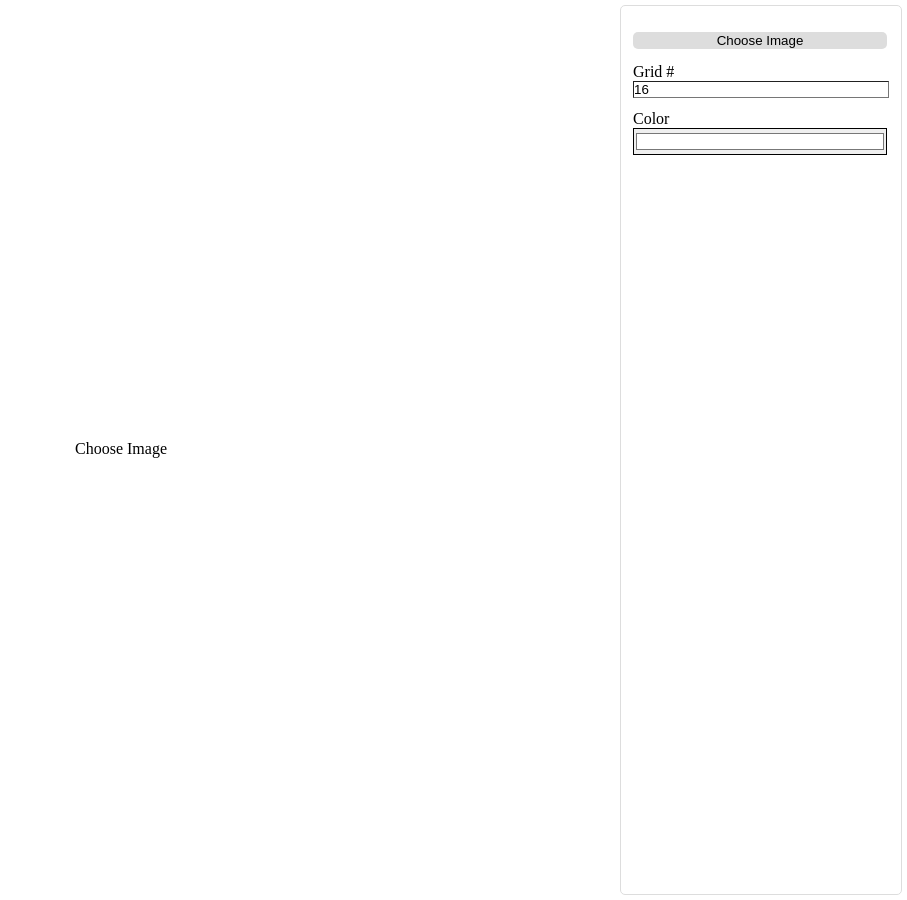
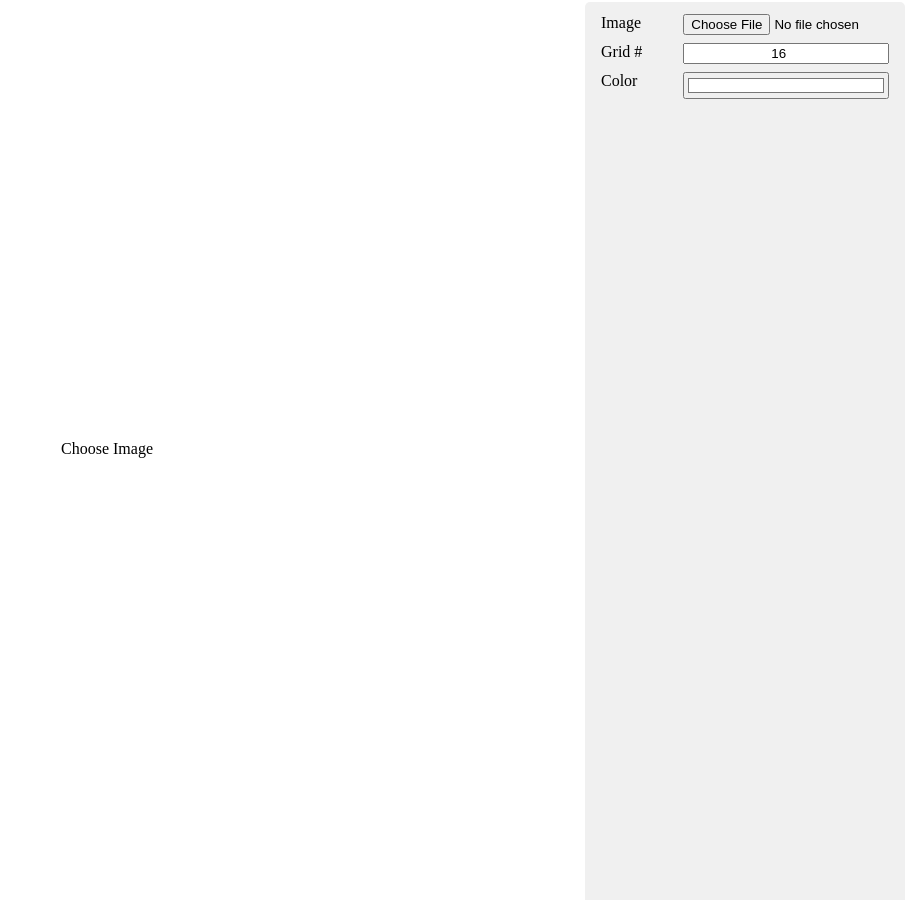
Before and after one commit to ashenm/tools, a Jekyll site: the page built from graphics/grid.html, in a window 1280 px wide. Shown: the whole page, without its empty margins (373-1280 px from the left). Built offline with Jekyll 4.4.1, drawn with Linux system fonts in a browser that asks for light colours; nearby versions of some CDN libraries.

Commit message:
[Graphics/Grid] Revamp Grid
- Restructure markup and styles
- Implement script logic via vanilla JavaScript
- Remove D3.js

```diff
--- a/graphics/grid.html
+++ b/graphics/grid.html
@@ -7,7 +7,7 @@
 
 {%- capture metadata -%}
   <meta charset="UTF-8" />
-  <meta name="viewport" content="width=device-width, initial-scale=1, shrink-to-fit=no" />
+  <meta name="viewport" content="width=device-width, initial-scale=1, maximum-scale=1, shrink-to-fit=no" />
   <meta name="description" content="{{ page.desc }}" />
   <meta name="keywords" content="{{ page.keywords }}" />
   <meta name="author" content="{{ site.author }}" />
@@ -16,126 +16,115 @@
 
   <style>
 
-    :root {
-      --slider-width: 1.5ch;
+    * {
+      box-sizing: border-box;
     }
 
     body {
       margin: 0;
+      height: 100vh;
+      padding: 2.5vh 2.5vw;
+      width: 100vw;
     }
 
     main {
-      height: calc(100vh - 2rem);
-      margin: 1rem;
-      margin-right: calc(1rem + var(--slider-width));
-    }
-
-    footer {
-      background: #FFF;
-      display: none;
-      height: calc(100vh - 1.5rem);
-      padding: 0.75rem;
-      padding-left: calc(0.75rem + var(--slider-width)); /* include slider width to clinch pixelated offsets */
-      position: absolute;
-      right: 0;
-      top: 0;
-      width: calc(25vw - 1.5rem);
+      height: 100%;
+      display: flex;
+      align-items: center;
+      justify-content: center;
+      max-width: 95vw;
+      max-height: 95vh;
+      width: 100%;
     }
 
     svg {
       height: 100%;
-      margin-left: auto;
-      margin-right: auto;
-      overflow: visible;
       display: block;
       width: 100%;
     }
 
+    text.input {
+      cursor: pointer;
+      dominant-baseline: middle;
+      text-anchor: middle;
+    }
+
+    output {
+      padding: 2.5px;
+      position: fixed;
+      transform: translate(0, -100%);
+      background-color: #DFDFDF;
+      border-radius: 2.5px;
+      display: none;
+      color: #000;
+    }
+
+    footer,
+    footer::before {
+      transition: bottom 0.5s;
+      position: fixed;
+      bottom: -100%;
+      right: 0.125rem;
+      left: 0.125rem;
+    }
+
+    footer {
+      background: #EEED;
+      border-radius: 5px;
+      margin: auto;
+    }
+
+    footer::before {
+      content: "△";
+      display: block;
+      text-align: center;
+      padding: 0.25rem;
+      cursor: pointer;
+      bottom: 0;
+    }
+
+    footer.disclose {
+      bottom: 0.125rem;
+    }
+
+    footer.disclose::before {
+      content: "▽";
+      position: static;
+    }
+
     div.input {
-      padding-top: 0.75rem;
+      padding: 0.25rem 0.5rem;
+    }
+
+    label {
+      display: grid;
+      grid-template-columns: 1fr 2.5fr;
     }
 
     input {
-      border-width: 1px;
-      display: block;
-      padding: 0;
-      width: calc(100% - 2px);
-    }
-
-    input[type="file"] {
-      visibility: hidden;
-    }
-
-    input[type="file"]::before {
-      background: #DDD;
-      border-radius: 5px;
-      content: "Choose Image";
-      cursor: pointer;
-      display: inline-block;
-      padding: 1px 6px;
-      position: relative;
       text-align: center;
-      visibility: visible;
-      width: calc(100% - 12px);
-    }
-
-    #slider {
-      background-color: #DDD;
-      color: #AAA;
-      cursor: pointer;
-      font-weight: bold;
-      height: calc(50vh + 1ex);
-      padding-top: calc(50vh - 1ex);
-      position: absolute;
-      right: 0;
-      top: 0;
-      width: var(--slider-width);
-    }
-
-    rect.backdrop {
-      fill: #DFDFDF;
-    }
-
-    text.input {
-      dominant-baseline: middle;
-      cursor: pointer;
-      text-anchor: middle;
-    }
-
-    text.label {
-      fill: #000000;
+      width: 100%;
     }
 
     @media (min-width: 768px) {
-
-      footer {
-        border: 1px solid #DDD;
-        border-radius: 5px;
-        display: block;
-        height: calc(100vh - 1.5rem - 12px);
-        margin: 5px;
-        padding: 0.75rem;
-        width: calc(25vw - 1.5rem - 12px);
-      }
-
-      main {
-        margin-right: calc(25vw + 1rem);
-      }
-
-      #slider {
-        display: none;
-      }
-
+      footer { max-width: 75vw; }
     }
 
     @media (min-width: 1024px) {
 
-      footer {
-        width: 256px;
+      body {
+        width: 75vw;
       }
 
-      main {
-        margin-right: calc(268px + 2.5rem);
+      footer {
+        top: 0.125rem;
+        padding: 0.5rem;
+        width: 25vw;
+        left: unset;
+      }
+
+      footer::before {
+        display: none;
       }
 
     }
@@ -144,145 +133,142 @@
 {%- endcapture -%}
 
 {%- capture scripts -%}
-  <script src="//cdnjs.cloudflare.com/ajax/libs/d3/5.15.0/d3.min.js" integrity="sha256-m0QmIsBXcOMiETRmpT3qg2IQ/i0qazJA2miCHzOmS1Y=" crossorigin="anonymous"></script>
   <script>
 
-    var createGrid = function (s, d, b) {
+    window.SVGNS = 'http://www.w3.org/2000/svg';
 
-      var radius = 1.5;
+    var range = function createIterator (min, max) {
+      return Array.from(Array(max).keys()).slice(min);
+    };
+
+    var grid = function createGrid (c, b) {
+
+      var clone;
+
+      var radius = 1.75;
       var offset = radius / 2;
-      var blocks = b || 16;
 
-      var spacing = d.width / blocks;
-      var seeds = d3.range(spacing, d.height, spacing);
+      var circle = document.createElementNS(window.SVGNS, 'circle');
+      var delineators = document.createElementNS(window.SVGNS, 'g');
+      var tier = document.createElementNS(window.SVGNS, 'g');
 
-      var markers = d3.select(s)
-        .selectAll('g')
-        .remove()
-        .exit()
-        .data(d3.cross(seeds.slice(0, blocks - 1), seeds))
-        .enter()
-        .append('g')
-        .attr('data-coords', function (d) {
-          return [ Math.ceil(d[0] / spacing), Math.ceil(d[1] / spacing) ].join(', ');
-        })
-        .attr('transform', function (d) {
-          return 'translate(' + d[0] + ',' + d[1] + ')';
-        });
+      var bounds = c.getBoundingClientRect();
+      var spacing = Math.max(bounds.width, bounds.height) / b;
 
-      markers.append('circle')
-        .style('fill', d3.select('input[type="color"]').node().value || '#FFF')
-        .attr('class', 'marker')
-        .attr('cx', -offset)
-        .attr('cy', -offset)
-        .attr('r', radius);
+      circle.setAttribute('r', radius);
+      circle.setAttribute('cx', -offset);
+      circle.setAttribute('cy', -offset);
+      circle.setAttribute('class', 'delineator');
 
-      markers.on('mouseenter', function (d) {
+      for (var x of range(1, Math.ceil(bounds.width / spacing))) {
+        clone = circle.cloneNode(true);
+        clone.setAttribute('transform', 'translate(' + x * spacing + ',0)');
+        clone.setAttribute('data-coordX', x);
+        tier.appendChild(clone);
+      }
 
-        var container = d3.select(this);
+      for (var y of range(1, Math.ceil(bounds.height / spacing))) {
+        clone = tier.cloneNode(true);
+        clone.setAttribute('transform', 'translate(0,' + y * spacing + ')');
+        clone.setAttribute('data-coordY', y);
+        delineators.appendChild(clone);
+      }
 
-        var label = container.append('text')
-          .attr('class', 'label').text(this.dataset.coords);
+      for (var delineator of c.querySelectorAll('.delineators')) {
+        delineator.remove();
+      }
 
-        var bbox = this.getBBox();
+      delineators.setAttribute('class', 'delineators');
+      c.appendChild(delineators);
 
-        container.append('rect').attr('class', 'backdrop')
-          .attr('height', bbox.height).attr('width', bbox.width)
-          .attr('x', bbox.x).attr('y', bbox.y);
+    };
 
-        container.raise();
-        label.raise();
+    var label = function showDelineatorCoordinates (e) {
+
+      if (!e.target.classList.contains('delineator')) {
+        return window.output.style.display = 'none';
+      }
+
+      var bounds = e.target.getBoundingClientRect();
+
+      window.output.innerText = [ e.target.getAttribute('data-coordX'),
+        e.target.parentElement.getAttribute('data-coordY') ].join(', ');
+
+      window.output.style.top = bounds.top + 'px';
+      window.output.style.left = bounds.left + 'px';
+      window.output.style.display = 'block';
+
+    };
+
+    document.onreadystatechange = function onDOMContentLoaded () {
+
+      if (document.readyState !== 'interactive') {
+        return false;
+      }
+
+      var svg = document.querySelector('svg');
+      var file = document.getElementById('file');
+      var blocks = document.getElementById('blocks');
+      var color = document.getElementById('color');
+      var main = document.querySelector('main');
+
+      var reader = new FileReader();
+      var img = document.createElement('img');
+
+      var image = svg.querySelector('image');
+      var text = svg.querySelector('text');
+
+      window.output = document.querySelector('output');
+
+      file.addEventListener('change', function (e) {
+        this.files.length ? reader.readAsDataURL(this.files[0]) : undefined;
+      });
+
+      reader.addEventListener('load', function (e) {
+        img.setAttribute('src', this.result);
+      });
+
+      img.addEventListener('load', function (e) {
+
+        var bounds = main.getBoundingClientRect();
+        var scale = Math.min(bounds.width / this.width, bounds.height / this.height);
+
+        image.setAttribute('href', this.src);
+
+        image.style.transform = 'scale(' + scale + ')';
+        svg.style.height = this.height * scale + 'px';
+        svg.style.width = this.width * scale + 'px';
+
+        grid(svg, blocks.value);
 
       });
 
-      markers.on('mouseleave', function (d) {
-        d3.selectAll('text.label, rect.backdrop').remove();
+      text.addEventListener('click', function (e) {
+        file.click();
       });
 
-      markers.on('click', function (d) {
-        window.setTimeout(Element.prototype.dispatchEvent.bind(this), 1250, new MouseEvent('mouseleave'));
+      blocks.addEventListener('input', function (e) {
+        img.src ? img.dispatchEvent(new Event('load')) : undefined;
       });
 
-    };
-
-    document.onreadystatechange = function () {
-
-      if (document.readyState !== 'interactive') {
-        return;
-      }
-
-      var reader = new FileReader();
-      var image = document.createElement('img');
-
-      var file = d3.select('input[type="file"]');
-      var grids = d3.select('input[type="number"]');
-      var color = d3.select('input[type="color"]');
-
-      var auxiliary = d3.select('text.input');
-
-      var slider = d3.select('#slider');
-      var footer = d3.select('footer');
-
-      var svg = d3.select('svg');
-      var canvas = svg.select('image');
-
-      image.addEventListener('load', function () {
-
-        var clientBBox;
-
-        svg.style('height', '').style('width', '');
-
-        canvas.attr('href', this.src);
-        canvas.attr('transform', 'scale(' + Math.min(svg.style('height').replace(/px$/, '') / this.height,
-          svg.style('width').replace(/px$/, '') / this.width) + ')');
-
-        clientBBox = canvas.node().getBoundingClientRect();
-
-        svg.style('width', clientBBox.width);
-        createGrid(svg.node(), clientBBox);
-
+      color.addEventListener('input', function (e) {
+        svg.setAttribute('fill', this.value);
       });
 
-      window.addEventListener('resize', function () {
-        image.src ? image.dispatchEvent(new Event('load')) : undefined;
+      window.addEventListener('resize', function (e) {
+        img.src ? img.dispatchEvent(new Event('load')) : undefined;
       });
 
       document.addEventListener('paste', function (e) {
         e.clipboardData.files.length ? reader.readAsDataURL(e.clipboardData.files[0]) : undefined;
       });
 
-      reader.addEventListener('load', function () {
-        image.setAttribute('src', this.result);
+      document.querySelector('footer').addEventListener('click', function (e) {
+        /footer/i.test(e.target.nodeName) ? e.target.classList.toggle('disclose') : undefined;
       });
 
-      file.on('change', function () {
-        this.files.length ? reader.readAsDataURL(this.files[0]) : undefined;
-      });
-
-      grids.on('input', function () {
-        image.src && this.value == +this.value ? createGrid(svg.node(), canvas.node().getBoundingClientRect(), this.value) : undefined;
-      });
-
-      color.on('input', function () {
-        svg.selectAll('circle.marker').style('fill', this.value);
-      });
-
-      slider.on('click', function () {
-
-        if (/block/.test(footer.style('display'))) {
-          slider.style('transform', 'initial').html('&#8882;');
-          footer.style('display', 'none');
-          return this;
-        }
-
-        slider.style('transform', 'translateX(-25vw)').html('&#8883;');
-        footer.style('display', 'block');
-
-      });
-
-      auxiliary.on('click', function () {
-        file.node().click();
-      });
+      svg.addEventListener('mouseover', label);
+      svg.addEventListener('click', label);
 
     };
 
@@ -295,25 +281,27 @@
   <main>
     <svg xmlns="http://www.w3.org/2000/svg" xmlns:xlink="http://www.w3.org/1999/xlink">
       <text class="input" x="50%" y="50%">Choose Image</text>
-      <image width="0" height="0" style="height: auto; width: auto;" />
+      <image height="0" width="0" style="width: auto; height: auto;" />
     </svg>
+    <output></output>
   </main>
   <footer>
     <div class="input">
-      <input type="file" accept="image/*" />
-    </div>
-    <div class="input">
       <label>
-        Grid # <input type="number" min="0" value="16" />
+        Image <input id="file" type="file" accept="image/*" />
       </label>
     </div>
     <div class="input">
       <label>
-        Color <input type="color" value="#FFFFFF" />
+        Grid # <input id="blocks" type="number" min="0" max="128" value="16" />
+      </label>
+    </div>
+    <div class="input">
+      <label>
+        Color <input id="color" type="color" value="#FFFFFF" />
       </label>
     </div>
   </footer>
-  <div id="slider">&#8882;</div>
 {%- endcapture -%}
 
 {%- include base.html -%}
```
